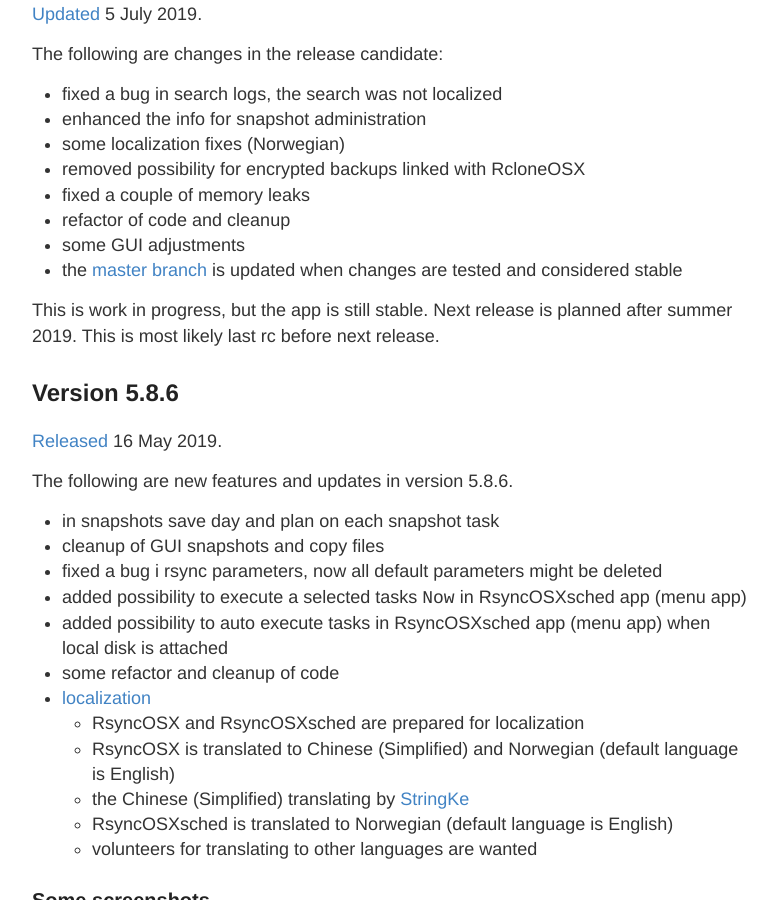
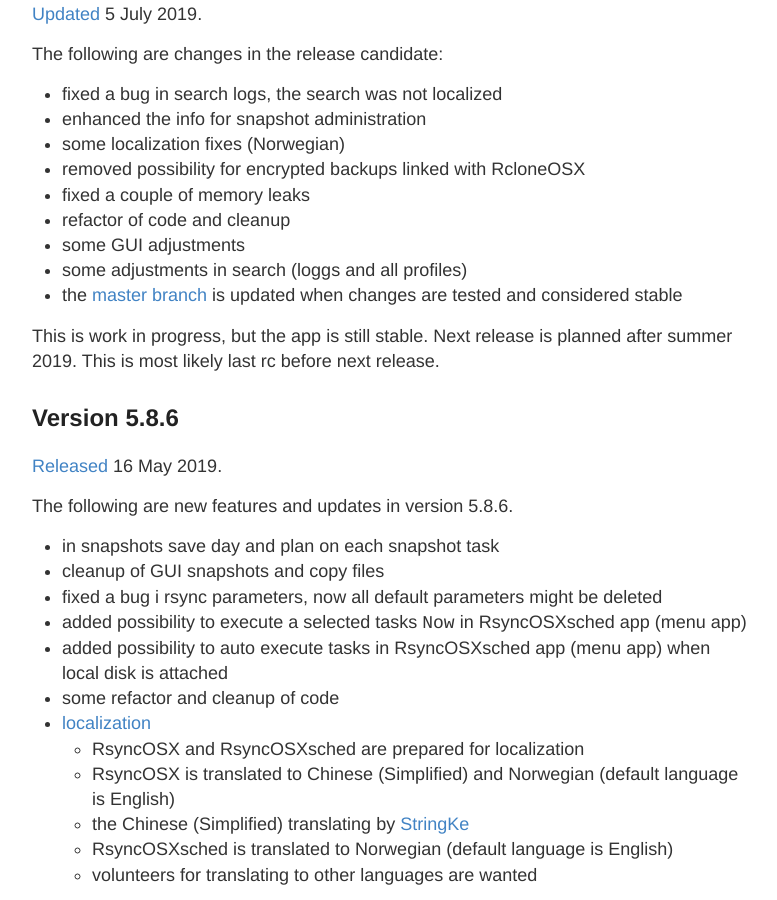
Before and after one commit to d2s/Documentation, a Jekyll site: the page built from _posts/2018-04-10-Changelog.md, in a window 1280 px wide and 900 px high, scrolled down 406 px. Shown: the whole window, without its empty margins (248-1025 px from the left). Built offline with Jekyll 4.4.1, drawn with Linux system fonts in a browser that asks for light colours.

Commit message:
Update 2018-04-10-Changelog.md

```diff
--- a/_posts/2018-04-10-Changelog.md
+++ b/_posts/2018-04-10-Changelog.md
@@ -18,6 +18,7 @@ The following are changes in the release candidate:
 - fixed a couple of memory leaks
 - refactor of code and cleanup
 - some GUI adjustments
+- some adjustments in search (loggs and all profiles)
 - the [master branch](https://github.com/rsyncOSX/RsyncOSX) is updated when changes are tested and considered stable
 
 This is work in progress, but the app is still stable. Next release is planned after summer 2019. This is most likely last rc before next release.
```
